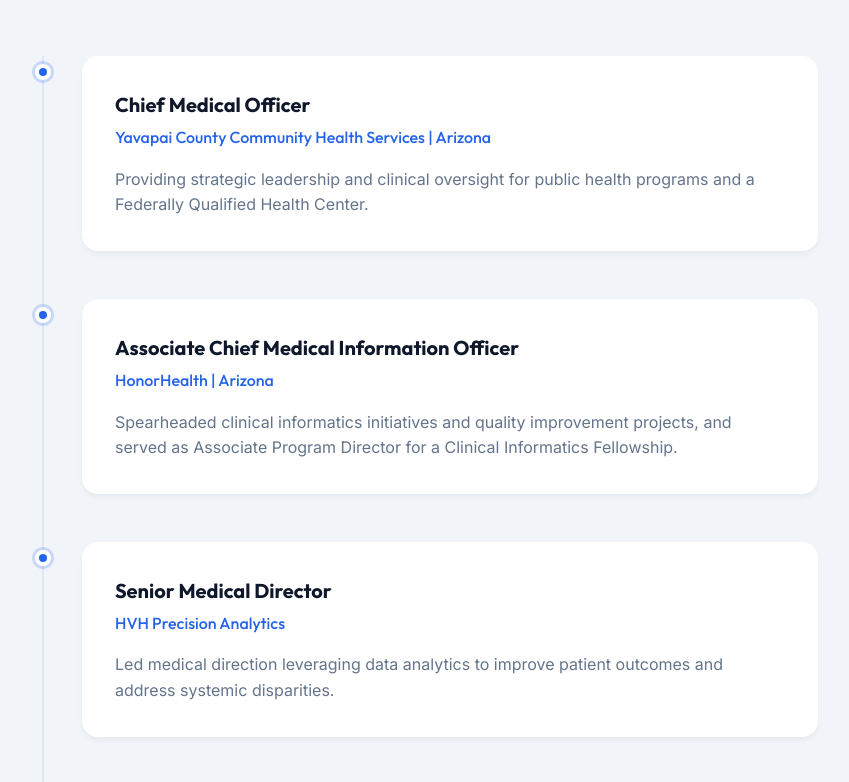
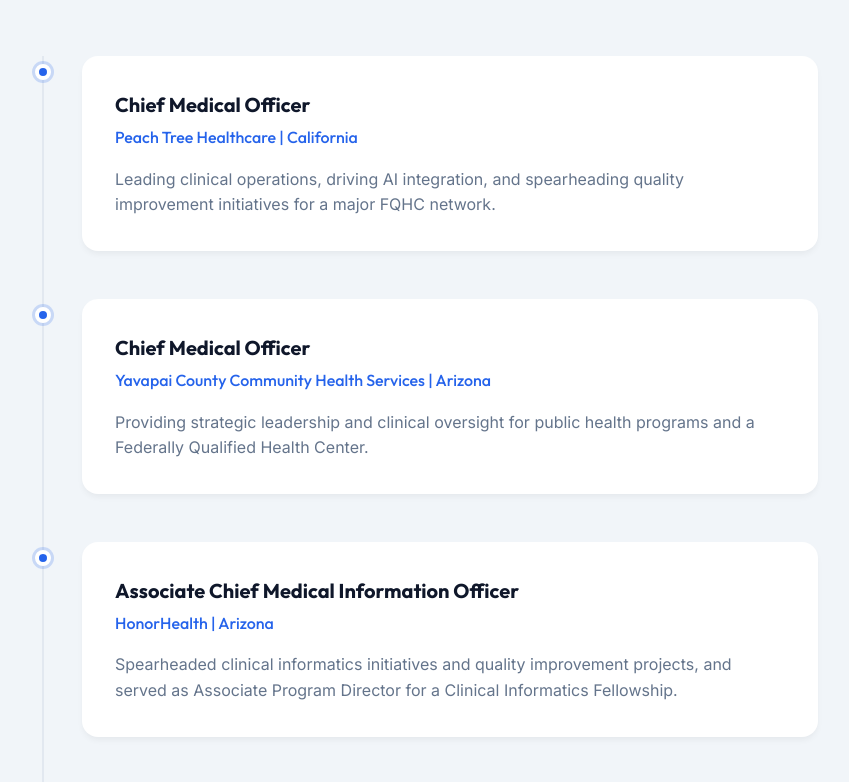
Before and after one commit to ekalpas/drkalpas-redesign, a website built with Vite: page index.html in a window 1280 px wide. Shown: the part 1986-2768 px from the top of the page, without its empty margins (222-1071 px from the left). Built offline with nearby package versions, Linux system fonts and the light colour scheme.

Commit message:
feat: Add current Peach Tree Healthcare CMO role

```diff
--- a/index.html
+++ b/index.html
@@ -143,6 +143,16 @@
           <div class="timeline-dot"></div>
           <div class="timeline-content">
             <h3>Chief Medical Officer</h3>
+            <h4>Peach Tree Healthcare | California</h4>
+            <p>Leading clinical operations, driving AI integration, and spearheading quality improvement initiatives for
+              a major FQHC network.</p>
+          </div>
+        </div>
+
+        <div class="timeline-item">
+          <div class="timeline-dot"></div>
+          <div class="timeline-content">
+            <h3>Chief Medical Officer</h3>
             <h4>Yavapai County Community Health Services | Arizona</h4>
             <p>Providing strategic leadership and clinical oversight for public health programs and a Federally
               Qualified Health Center.</p>
```
